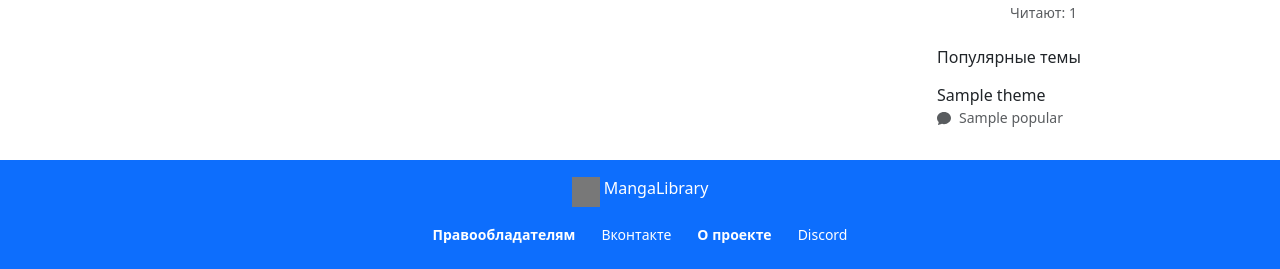
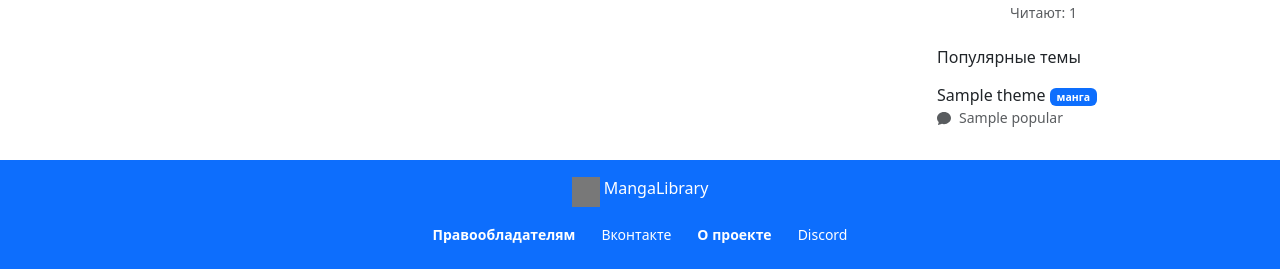
Before and after one commit to TuanKiri/MangaLibrary, a Flask app: template app/main/templates/index.html in a window 1280 px wide. Shown: the part 835-1104 px from the top of the page. Run offline with Flask 2, Linux system fonts and the light colour scheme; tables that the repository leaves empty hold one stand-in row (values such as "Sample post"); the template is opened without the code that fills it: values that come from a table or form of the project are taken from there, most other values are stand-ins (such as "Sample title", 1, 10 or a date in 2020); grey boxes marked "Sample" are stand-in pictures; some libraries are stand-ins or nearby versions; grey boxes are pictures that could not be loaded.

Commit message:
tag for popular site themes

```diff
--- a/app/main/templates/index.html
+++ b/app/main/templates/index.html
@@ -106,8 +106,10 @@
         <p class="card-title mb-0">
           {% if theme.manga %}
             <a class="link-dark" href="{{ url_for('manga.index', title=theme.title) }}">{{ theme.title }}</a>
+            <small><span class="badge bg-primary">манга</span></small>
           {% else %}
             <a class="link-dark" href="{{ url_for('news.index', title=theme.title) }}">{{ theme.title }}</a>
+            <small><span class="badge bg-info">новости</span></small>
           {% endif %}
         </p>
           <small class="mb-2 d-flex align-items-center text-muted">
```
